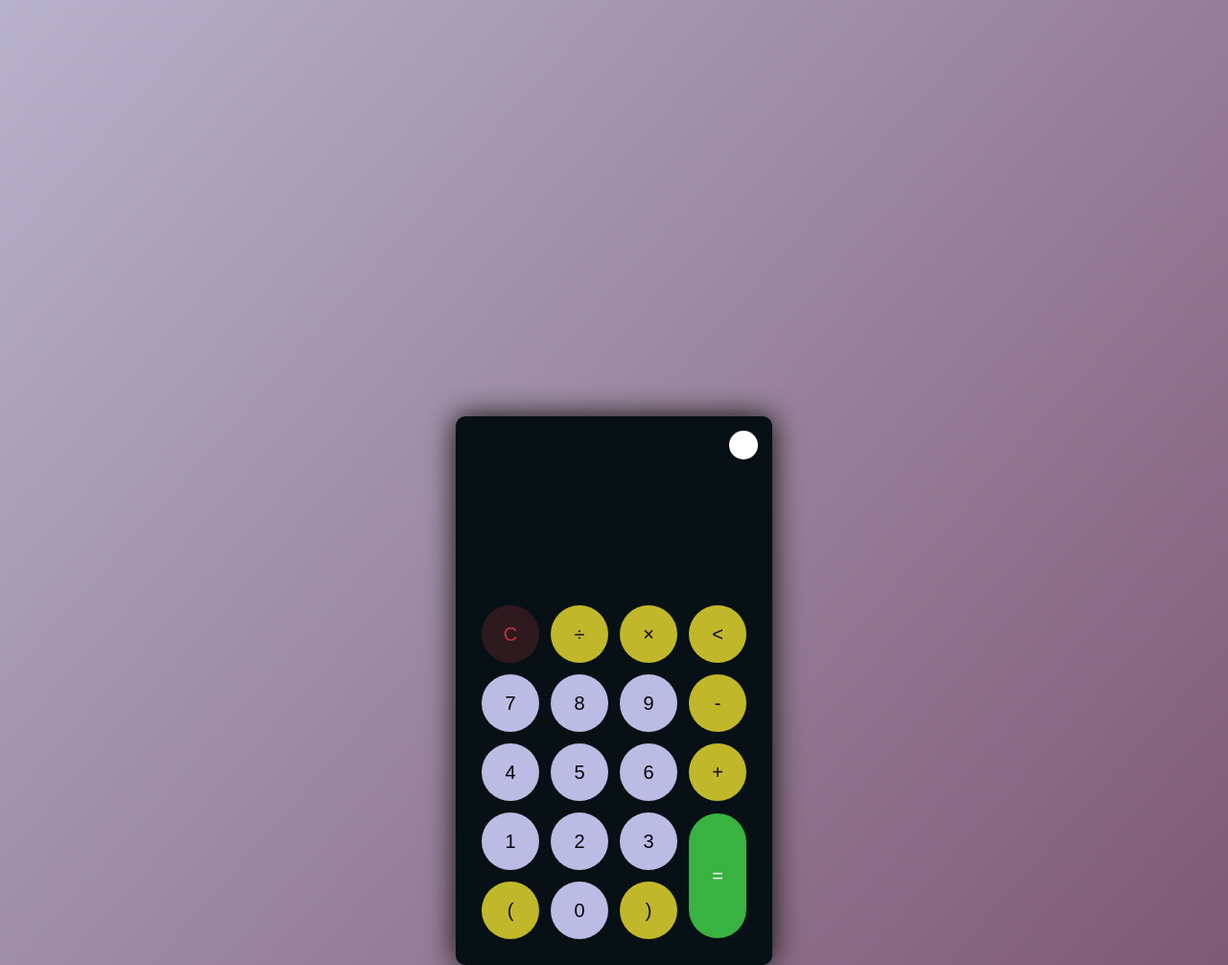
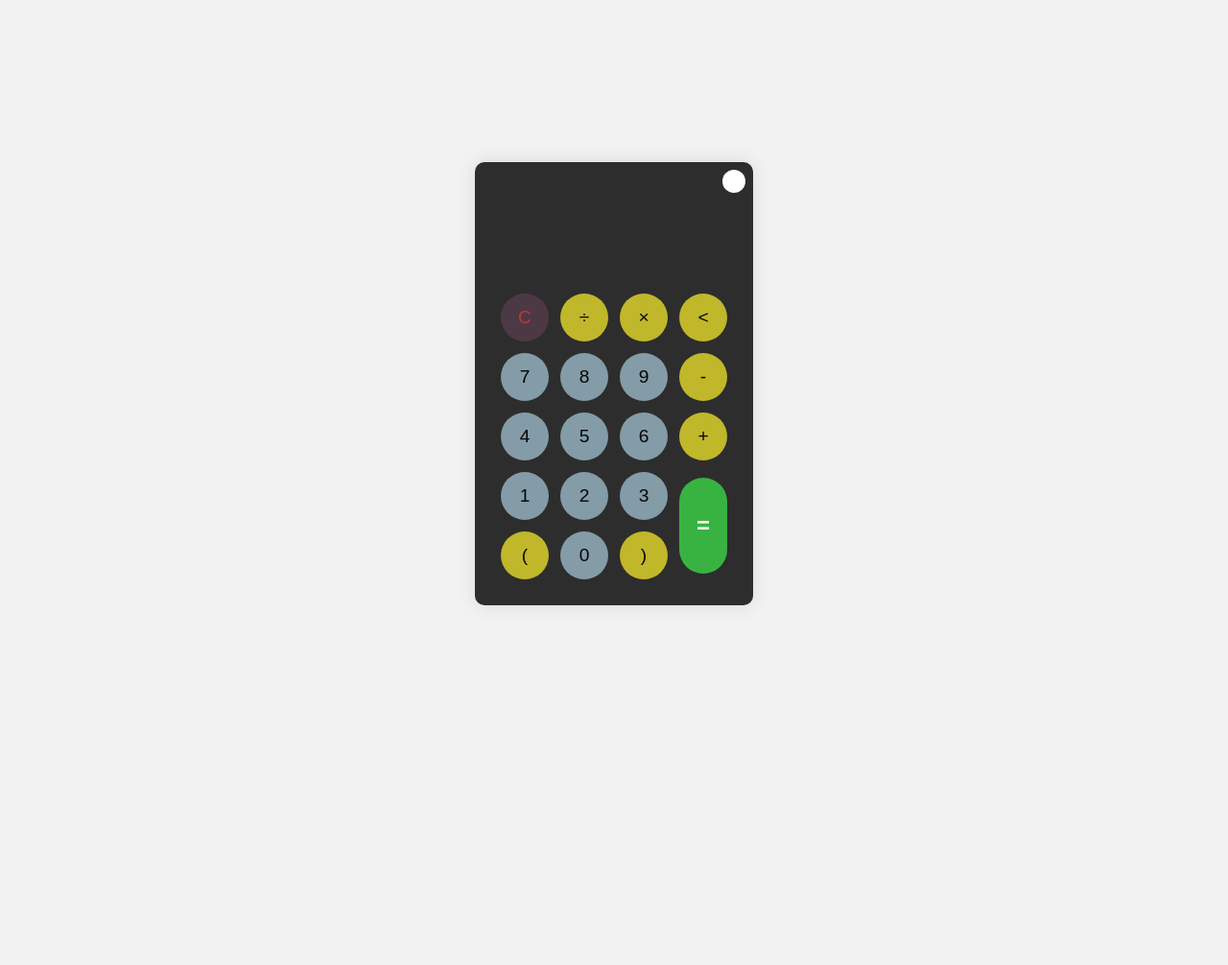
Before and after one commit to AlmirNet/Projeto-1-CALCULADORA-DARK-LIGHT-, a plain HTML site: page index.html in a window 1280 px wide. Shown: the top 1006 px of the page at 96% size. After the commit the page ends 800 px from the top, so only its background shows below. Drawn offline with Linux system fonts and the light colour scheme.

Commit message:
Update styles.css
Atualizando CSS3.

```diff
--- a/styles.css
+++ b/styles.css
@@ -1,3 +1,4 @@
+/* Reset de Estilos */
 * {
     padding: 0;
     margin: 0;
@@ -7,39 +8,39 @@
 }
 
 body {
-    font-family: sans-serif;
+    font-family: 'Roboto', sans-serif;
 }
 
 a {
     text-decoration: none;
-    color: #fff;
+    color: #333;
 }
 
+/* Plano de Fundo do Corpo */
 body {
-    background-image: linear-gradient(to bottom right, rgb(183, 178, 202),rgb(117, 73, 103));
+    background-color: #f2f2f2;
 }
 
 .container {
-  height: 180vh;
-  width: 100vw;
-  display: grid;
-  place-items: center;
+    height: 100vh;
+    display: grid;
+    place-items: center;
 }
 
 .calculator {
     position: relative;
-    height: auto;
-    width: auto;
     padding: 20px;
     border-radius: 10px;
-    box-shadow: 0 0 30px rgb(13, 13, 5);
+    box-shadow: 0 0 20px rgba(0, 0, 0, 0.1);
+    background-color: #fff;
 }
 
+/* Botão de Alternância de Tema */
 .theme-toggler {
     position: absolute;
-    top: 30px;
-    right: 30px;
-    color: rgb(159, 159, 159);
+    top: 20px;
+    right: 20px;
+    color: #333;
     cursor: pointer;
     z-index: 1;
 }
@@ -54,61 +55,65 @@ body {
 
 .theme-toggler::before {
     content: '';
-    height: 30px;
-    width: 30px;
+    height: 24px;
+    width: 24px;
     position: absolute;
     top: 50%;
     transform: translate(-50%, -50%);
     border-radius: 50%;
-    background-color: rgb(13, 13, 13);
+    background-color: #333;
     z-index: -1;
 }
 
+/* Display da Calculadora */
 #display {
     margin: 0 10px;
-    height: 150px;
+    height: 100px;
     width: auto;
     max-width: 270px;
     display: flex;
     align-items: flex-end;
     justify-content: flex-end;
-    font-size: 30px;
-    margin-bottom: 20px;
+    font-size: 1.5em;
+    margin-bottom: 10px;
     overflow-x: scroll;
+    color: #333;
+    line-height: 1.5;
 }
 
 #display::-webkit-scrollbar {
-    display: block;
-    height: 3px;
+    display: none;
 }
 
+/* Botões */
 button {
-    height: 60px;
-    width: 60px;
+    height: 50px;
+    width: 50px;
     border: 0;
-    border-radius: 30px;
+    border-radius: 25px;
     margin: 5px;
-    font-size: 20px;
+    font-size: 1.2em;
     cursor: pointer;
     transition: all 200ms ease;
 }
 
 button:hover {
-    transform: scale(1.1);
+    transform: scale(1.05);
 }
 
 button#equal {
-    height: 130px;
+    height: 100px;
+    font-weight: bold;
+    font-size: 1.5em;
 }
 
-/* light theme */
-
+/* Tema Claro */
 .calculator {
     background-color: #fff;
 }
 
 .calculator #display {
-    color: #0a1e23;
+    color: #333;
 }
 
 .calculator button#clear {
@@ -128,13 +133,12 @@ button#equal {
 
 .calculator button.btn-equal {
     background-color: #3c1e9e;
-    color: rgb(238, 234, 234);
+    color: #eee;
 }
 
-/* dark theme */
-
+/* Tema Escuro */
 .calculator.dark {
-    background-color: #071115;
+    background-color: #2d2d2d;
 }
 
 .calculator.dark #display {
@@ -142,12 +146,12 @@ button#equal {
 }
 
 .calculator.dark button#clear {
-background-color: #2d191e;
-color: #bd3740;
+    background-color: #4d3943;
+    color: #bd3740;
 }
 
 .calculator.dark button.btn-number {
-    background-color: #bcbbe4;
+    background-color: #849ca7;
     color: #060607;
 }
 
@@ -158,5 +162,5 @@ color: #bd3740;
 
 .calculator.dark button.btn-equal {
     background-color: #38b341;
-    color: #ffffff;
+    color: #fff;
 }
```
